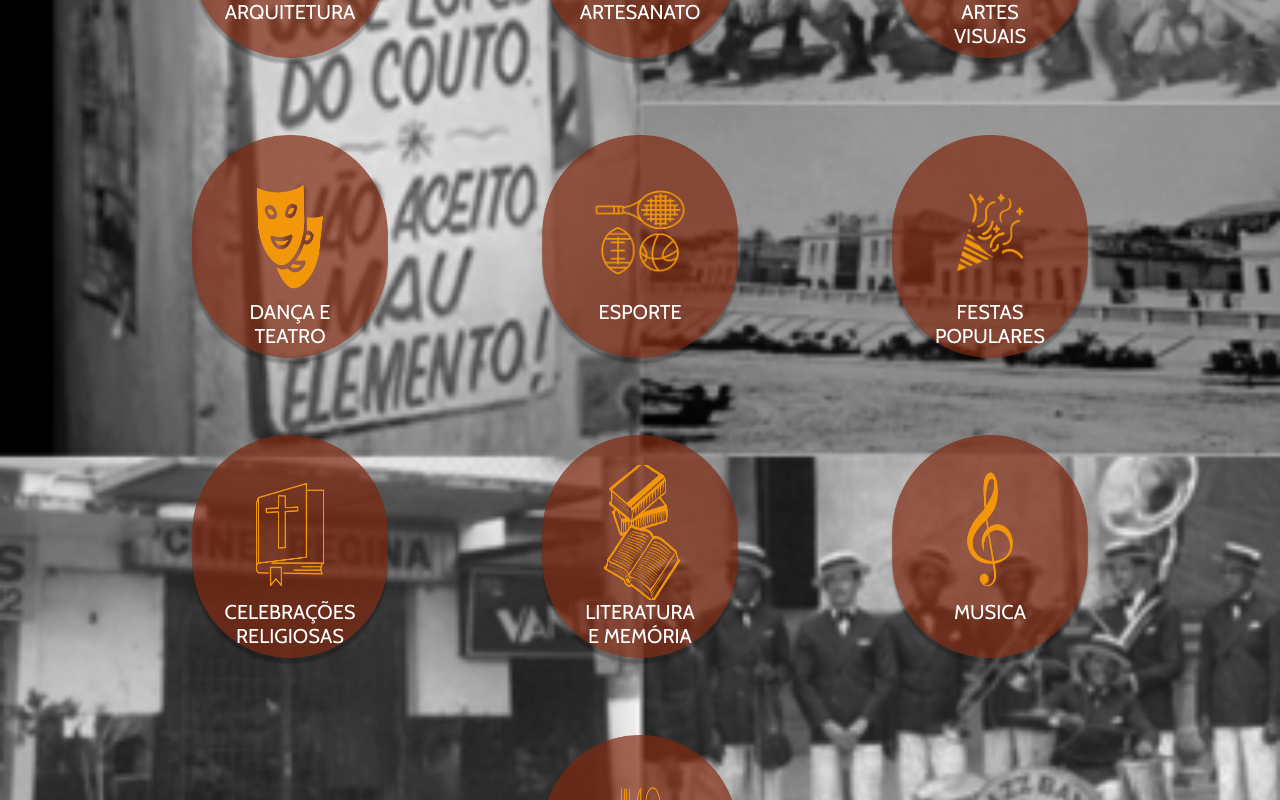
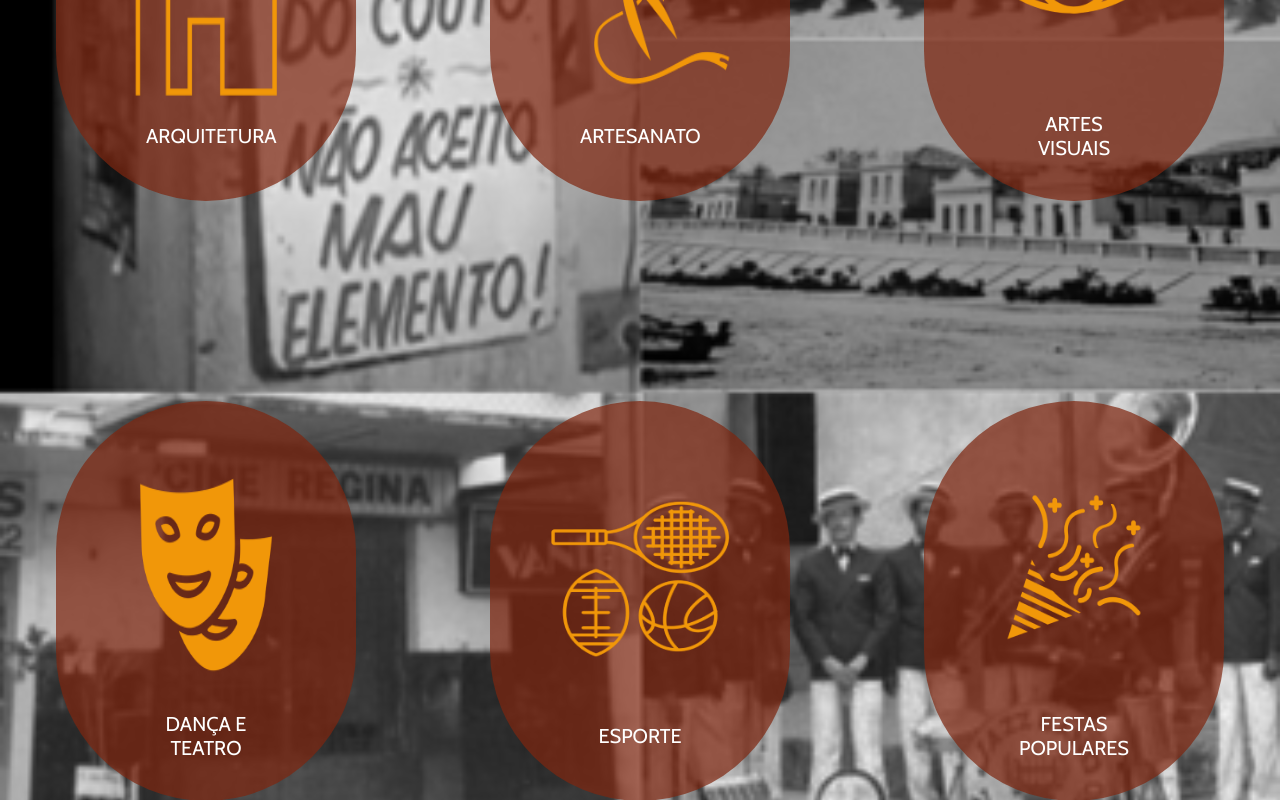
Before and after one commit to cpejr/acervo-web-frontend, a React (Vite) app: page /eventos in a window 1280 px wide. Shown: the part 1320-2120 px from the top of the page. Built offline with nearby package versions, Linux system fonts and the light colour scheme; no server answers; a web font is replaced by a local one.

Commit message:
fix: event page fixed

```diff
--- a/src/components/features/EventsName/EventsName.jsx
+++ b/src/components/features/EventsName/EventsName.jsx
@@ -10,57 +10,87 @@ import {
   LITERATURA,
   MUSICA,
 } from '../../../assets/Events/index';
-import { Bubble, Row, Control } from './Styles';
+import { Bubble, Row, Control, Group, Text, Circle } from './Styles';
 
 export default function EventsName() {
   return (
     <Bubble>
       <Row>
         <Control>
+          <Group>
+            <Circle />
             <img src={ARQUITETURA} alt="Imagem de Arquitetura" />
-          <p>ARQUITETURA</p>
+            <Text>ARQUITETURA</Text>
+          </Group>
         </Control>
         <Control>
+          <Group>
+            <Circle />
             <img src={ARTESANATO} alt="Imagem de Artesanato" />
-          <p>ARTESANATO</p>
+            <Text>ARTESANATO</Text>
+          </Group>
         </Control>
         <Control>
+          <Group>
+            <Circle />
             <img src={ARTES} alt="Imagem de Artes Visuais" />
-          <p>ARTES VISUAIS</p>
+            <Text>ARTES VISUAIS</Text>
+          </Group>
         </Control>
       </Row>
       <Row>
         <Control>
+          <Group>
+            <Circle />
             <img src={DANCA} alt="Imagem de Dança e Teatro" />
-          <p>DANÇA E TEATRO</p>
+            <Text>DANÇA E TEATRO</Text>
+          </Group>
         </Control>
         <Control>
+          <Group>
+            <Circle />
             <img src={ESPORTES} alt="Imagem de Esporte" />
-          <p>ESPORTE</p>
+            <Text>ESPORTE</Text>
+          </Group>
         </Control>
         <Control>
+          <Group>
+            <Circle />
             <img src={FESTAS} alt="Imagem de Festas Populares" />
-          <p>FESTAS POPULARES</p>
+            <Text>FESTAS POPULARES</Text>
+          </Group>
         </Control>
       </Row>
       <Row>
         <Control>
+          <Group>
+            <Circle />
             <img src={CELEBRACOES} alt="Imagem de Celebrações Religiosas" />
-          <p>CELEBRAÇÕES RELIGIOSAS</p>
+            <Text>CELEBRAÇÕES RELIGIOSAS</Text>
+          </Group>
         </Control>
         <Control>
+          <Group>
+            <Circle />
             <img src={LITERATURA} alt="Imagem de Literatura e Memória" />
-          <p>LITERATURA E MEMÓRIA</p>
+            <Text>LITERATURA E MEMÓRIA</Text>
+          </Group>
         </Control>
         <Control>
+          <Group>
+            <Circle />
             <img src={MUSICA} alt="Imagem de Música" />
-          <p>MUSICA</p>
+            <Text>MUSICA</Text>
+          </Group>
         </Control>
       </Row>
       <Row>
         <Control>
+          <Group>
+            <Circle />
             <img src={GASTRONOMIA} alt="Imagem de Gastronomia" />
-          <p>GASTRONOMIA</p>
+            <Text>GASTRONOMIA</Text>
+          </Group>
         </Control>
       </Row>
     </Bubble>
--- a/src/components/features/EventsName/Styles.js
+++ b/src/components/features/EventsName/Styles.js
@@ -1,135 +1,130 @@
 import styled from 'styled-components';
-
-import { Image } from '../../../assets/Events/index';
 
 export const Bubble = styled.div`
   align-items: center;
-  margin-left: 12%;
-  margin-right: 12%;
   position: relative;
   z-index: 1;
   margin-top: 15rem;
-  @media (max-width: 910px) {
-    margin-top: 12rem;
+  display: flex;
+  flex-direction: column;
+  justify-content: center;
+  align-items: center;
+  margin-left: 5%;
+  margin-right: 5%;
+`;
+export const Group = styled.div`
+  display: flex;
+  flex-direction: column;
+  align-items: center;
+  justify-content: center;
+  gap: 2rem;
+  display: flex;
+  position: relative;
+  bottom: 170px;
+  @media (max-width: 740px) {
+    gap: 0rem;
+    bottom: 200px;
   }
-  @media (max-width: 890px) {
-    margin-top: 0rem;
-    top: 6rem;
+`;
+
+export const Text = styled.div`
+  font-family: ${(props) => props.theme.fonts.primary};
+  color: ${(props) => props.theme.colors.fontHeader};
+  align-items: center;
+  justify-content: center;
+  font-size: 3rem;
+
+  @media (max-width: 1670px) {
+    font-size: 2.5rem;
+    max-width: 60%;
   }
-  @media (max-width: 810px) {
-    top: 0rem;
-    margin-top: 8rem;
+  @media (max-width: 1420px) {
+    font-size: 2rem;
   }
-  @media (max-width: 700px) {
-    margin-top: 5rem;
+  @media (max-width: 1150px) {
+    max-width: 80%;
+  }
+  @media (max-width: 900px) {
+    max-width: 80%;
+    font-size: 1.5rem;
   }
 
-  @media (max-width: 670px) {
-    max-height: 75rem;
-  }
-
-  @media (max-width: 350px) {
-    margin-left: 3%;
-    margin-right: 4%;
+  @media (max-width: 600px) {
+    font-size: 0.9rem;
   }
 `;
 
 export const Control = styled.div`
   width: 30rem;
   opacity: 1;
-  height: 50rem;
-  background-image: url(${Image});
-  background-repeat: no-repeat;
+  height: 55rem;
+  border-radius: 10rem;
   background-size: contain;
   border: none;
   display: flex;
   flex-direction: column;
+  justify-content: center;
   align-items: center;
-  &.opacity {
-    opacity: 0.1;
+
+  img {
+    width: 200px;
+    height: 25rem;
+
+    @media (max-width: 1120px) {
+      width: 180px;
+      height: 20rem;
+    }
+    @media (max-width: 900px) {
+      width: 140px;
+      height: 15rem;
+    }
+    @media (max-width: 600px) {
+      width: 70px;
+      height: 10rem;
+    }
+
+    @media (max-width: 400px) {
+      width: 50px;
+      height: 5rem;
+    }
   }
+`;
+export const Circle = styled.div`
+  background-color: ${(props) => props.theme.colors.primary};
+  width: 340px;
+  opacity: 1;
+  border-radius: 15rem;
+  opacity: 0.7;
+  height: 40rem;
+  display: flex;
+  position: absolute;
+  z-index: -1;
 
-  @media (max-width: 1170px) {
-    height: 50rem;
+  @media (max-width: 1345px) {
+    width: 300px;
   }
-  @media (max-width: 1540px) {
-    height: 40rem;
-  }
-  @media (max-width: 1400px) {
+  @media (max-width: 1120px) {
+    width: 280px;
     height: 35rem;
   }
-
-  @media (max-width: 1300px) {
-    width: 20rem;
-    height: 45rem;
-  }
-  @media (max-width: 880px) {
-    width: 15rem;
-    height: 35rem;
-  }
-  @media (max-width: 650px) {
-    width: 12rem;
+  @media (max-width: 900px) {
+    width: 200px;
     height: 25rem;
   }
-
-  @media (max-width: 460px) {
-    width: 10rem;
-    height: 16rem;
+  @media (max-width: 740px) {
+    width: 180px;
+    height: 22rem;
   }
-  @media (max-width: 380px) {
-    width: 7rem;
-    height: 12rem;
+  @media (max-width: 600px) {
+    width: 120px;
+    height: 15rem;
   }
-
-  img {
-    align-items: center;
-    width: 60%;
-    height: 40%;
-    margin-top: 15%;
-    @media (max-width: 1300px) {
-      width: 50%;
-      height: 30%;
-    }
-    @media (max-width: 1130px) {
-      width: 50%;
-      height: 20%;
-    }
-
-    @media (max-width: 880px) {
-      width: 40%;
-      height: 25%;
-    }
+  @media (max-width: 400px) {
+    width: 90px;
+    height: 10rem;
   }
-  p {
-    font-family: ${(props) => props.theme.fonts.primary};
-    color: ${(props) => props.theme.colors.fontHeader};
-    position: relative;
-    align-items: center;
-    justify-content: center;
-    font-size: 3rem;
-    max-width: 50%;
-
-    @media (max-width: 1670px) {
-      font-size: 2.5rem;
-      max-width: 60%;
-    }
-    @media (max-width: 1420px) {
-      font-size: 2rem;
-    }
-    @media (max-width: 1150px) {
-      max-width: 80%;
-    }
-    @media (max-width: 880px) {
-      max-width: 100%;
-      font-size: 1.8rem;
-    }
-
-    @media (max-width: 720px) {
-      font-size: 1.4rem;
-    }
-    @media (max-width: 380px) {
-      font-size: 0.9rem;
-    }
+  @media (max-width: 300px) {
+    width: 80px;
   }
 `;
 export const Row = styled.div`
@@ -139,51 +134,33 @@ export const Row = styled.div`
   justify-content: center;
   width: 100%;
   gap: 20rem;
+  margin-top: 5rem;
   @media (max-width: 1790px) {
     gap: 15rem;
-    max-height: 45rem;
   }
   @media (max-width: 1440px) {
     gap: 15rem;
-    max-height: 45rem;
-  }
-
-  @media (max-width: 1345px) {
-    max-height: 30rem;
-  }
-  @media (max-width: 1170px) {
-    gap: 8rem;
-    max-height: 25rem;
   }
   @media (max-width: 1170px) {
     gap: 12rem;
-    max-height: 25rem;
   }
+
   @media (max-width: 920px) {
-    gap: 8rem;
+    margin-top: 0rem;
   }
-  @media (max-width: 820px) {
+  @media (max-width: 900px) {
+    max-height: 30rem;
+  }
+  @media (max-width: 800px) {
+    gap: 6rem;
+    margin-top: 6rem;
+  }
+  @media (max-width: 600px) {
+    max-width: 30rem;
     max-height: 20rem;
   }
-  @media (max-width: 650px) {
-    max-height: 15rem;
-  }
-  @media (max-width: 570px) {
-    gap: 3rem;
-  }
-
-  @media (max-width: 415px) {
+  @media (max-width: 400px) {
     gap: 1rem;
-  }
-  @media (max-width: 380px) {
-    gap: 2rem;
-  }
-  @media (max-width: 300px) {
-    gap: 1rem;
-  }
-  p {
-    display: flex;
-    gap: 5rem;
-    flex-direction: row;
+    max-height: 8rem;
   }
 `;
--- a/src/layouts/AppLayout/AppLayout.jsx
+++ b/src/layouts/AppLayout/AppLayout.jsx
@@ -29,7 +29,7 @@ export default function AppLayout() {
     <SystemLoading />
   ) : (
     <Container>
-      <Header />
+      {/* <Header /> */}
       <Outlet />
     </Container>
   );
--- a/src/routes.jsx
+++ b/src/routes.jsx
@@ -30,7 +30,7 @@ function HasFooterRoutes() {
   return (
     <>
       <Outlet />
-      <Footer />
+      {/* <Footer /> */}
     </>
   );
 }
```
Lines whose indentation alone changed are shown as unchanged.
